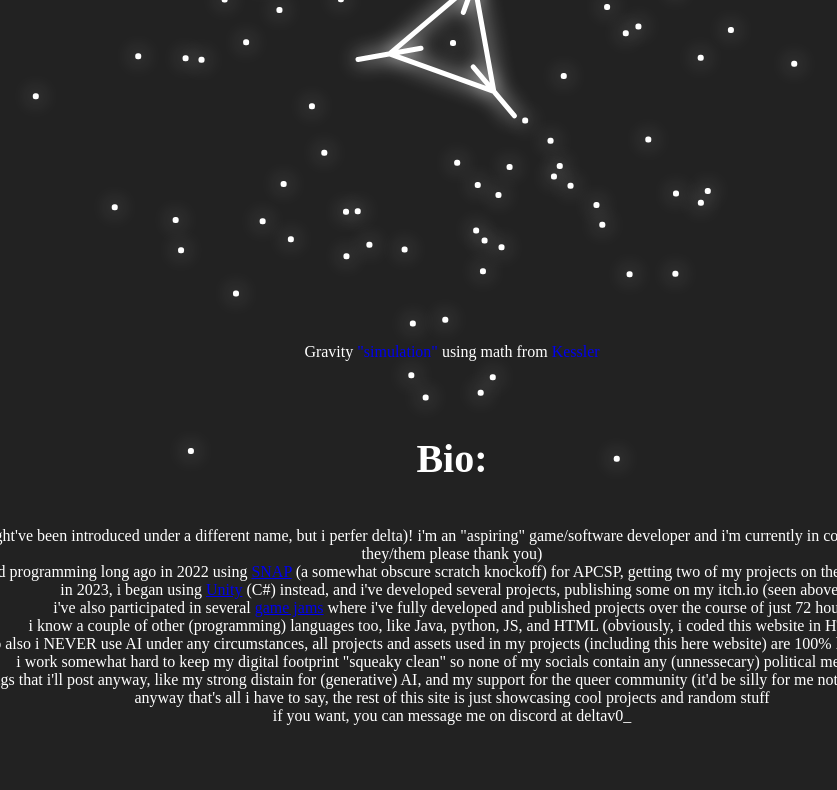
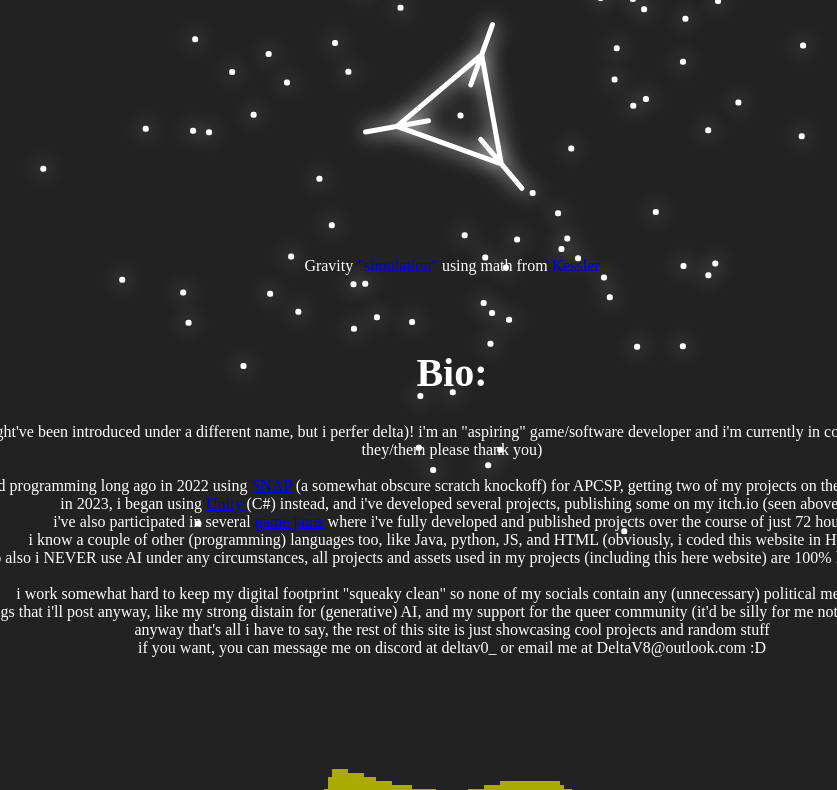
Before and after one commit to DeltaV0/HitWebsite, a plain HTML site: page index.html in a window 1280 px wide. Shown: the part 358-1148 px from the top of the page, without its empty margins (188-1025 px from the left). Before the commit the page ends 1099 px from the top, so only its background shows below. Drawn offline with Linux system fonts and the light colour scheme; animation ran at ten frames a second.

Commit message:
terrain generator example

```diff
--- a/index.html
+++ b/index.html
@@ -21,27 +21,28 @@
         </nav>
 
 
-        <canvas id="myCanvas" width="1028" height="1028" style="
+        <canvas id="grav" width="512" height="1028" style="
     padding: 0;
     margin: auto;
+    align-items: center;
+    text-align:center;
     display: block;
-    width: 1028px;
-    height: 1028px;
-    position: absolute;
-    top: 0;
-    bottom: 0;
+    height:1028px;
+    width:512px;
+    position: relative;
+    top: -384px;
+
     left: 0;
-    right: 0; image-rendering: pixelated; image-rendering: crisp-edges; z-index: -1;">
+    right: 0;z-index: -1;">
         </canvas>
 
         <script>
-        var c = document.getElementById("myCanvas");
+        var c = document.getElementById("grav");
         var ctx = c.getContext("2d");
         var timer = Math.random() * 25;
         ctx.CanvasImageSmoothing = false;
         ctx.translate(0.5, 0.5)
-            ctx.shadowBlur = 20;
-            ctx.shadowColor = "white";
+
 
         var then = 0;
         var time;
@@ -73,15 +74,26 @@
 
 
 
+
         if ( deltaTime > 20) {
+
 
             then = time - (deltaTime % 20);
 
             timer = timer + 0.01;
 
             ctx.beginPath();
+            c.width =  window.innerWidth  / 1;
+            c.style.width = 1 * window.innerWidth  / 1 + "px";
+
+            ctx.strokeStyle = "white";
             ctx.lineJoin = "round";
+            ctx.shadowBlur = 20;
+            ctx.shadowColor = "white";
+
             ctx.clearRect(0, 0, c.width, c.height);
+
+
             ctx.lineWidth = 5;
 
             ctx.moveTo(decalSize * Math.cos(timer) + c.width/2, decalSize * Math.sin(timer) + c.height/2);
@@ -107,6 +119,7 @@
 
             ctx.strokeRect(c.width/2, c.height/2,1,1);
 
+
          /*   var off = Math.sin(timer * 2.125) * 3;
             var off2 = Math.cos(timer * 1.25) * 3;
             var speed = 3;
@@ -130,7 +143,7 @@
 
 
 
-            ctx.strokeStyle = "white";
+
             ctx.stroke();
 
         }
@@ -142,23 +155,129 @@
         </script>
 
 
-        <aside><p style="color:white; text-align:center; position: relative;top: 1000; font-family:asap;"><br><br><br><br><br><br><br><br><br><br><br><br><br><br><br><br><br><br><br>Gravity <a href="https://en.wikipedia.org/wiki/Kepler's_laws_of_planetary_motion#Position_as_a_function_of_time" style = "text-decoration:none;">"simulation"</a> using math from  <a href="https://deltav0.itch.io/kessler" style = "text-decoration:none;"> Kessler
+        <aside><p style="color:white; text-align:center; position: relative;top: -772px; font-family:asap;">Gravity <a href="https://en.wikipedia.org/wiki/Kepler's_laws_of_planetary_motion#Position_as_a_function_of_time" style = "text-decoration:none;">"simulation"</a> using math from  <a href="https://deltav0.itch.io/kessler" style = "text-decoration:none;"> Kessler
            </p>
             </a></aside>
 
-        <header><h1 style="color:white; text-align:center; font-size:250%; font-family:asap;"><br><strong>Bio:</strong></h1></header>
+        <header><h1 style="color:white; text-align:center; font-size:250%; font-family:asap;top: -772px;position: relative;"><br><strong>Bio:</strong></h1></header>
 
-         <aside><p style="color:white; text-align:center; position: relative;top: 1000; font-family:asap;">
-           <br> hi hello i'm delta (i might've been introduced under a different name, but i perfer delta)! i'm an "aspiring" game/software developer and i'm currently in college (also i'm nonbinary and une they/them please thank you)
-           <br> i initially started programming long ago in 2022 using <a href="https://snap.berkeley.edu/">SNAP</a> (a somewhat obscure scratch knockoff) for APCSP, getting two of my projects on the front page of the website
+         <aside><p style="color:white; text-align:center; position: relative;top: -772px; font-family:asap;">
+           hi hello i'm delta (i might've been introduced under a different name, but i perfer delta)! i'm an "aspiring" game/software developer and i'm currently in college (also i'm nonbinary and use they/them please thank you)
+           <br><br> i initially started programming long ago in 2022 using <a href="https://snap.berkeley.edu/">SNAP</a> (a somewhat obscure scratch knockoff) for APCSP, getting two of my projects on the front page of the website
            <br> in 2023, i began using <a href="https://snap.berkeley.edu/">Unity</a> (C#) instead, and i've developed several projects, publishing some on my itch.io (seen above)
            <br> i've also participated in several <a href="https://solodevelopment.org/jams">game jams</a> where i've fully developed and published projects over the course of just 72 hours
            <br> i know a couple of other (programming) languages too, like Java, python, JS, and HTML (obviously, i coded this website in HTML)
            <br> also also i NEVER use AI under any circumstances, all projects and assets used in my projects (including this here website) are 100% human made!!
-           <br> i work somewhat hard to keep my digital footprint "squeaky clean" so none of my socials contain any (unnessecary) political messaging
+           <br><br> i work somewhat hard to keep my digital footprint "squeaky clean" so none of my socials contain any (unnecessary) political messaging
            <br> there are some things that i'll post anyway, like my strong distain for (generative) AI, and my support for the queer community (it'd be silly for me not to) and also nuclear energy!!
            <br> anyway that's all i have to say, the rest of this site is just showcasing cool projects and random stuff
-           <br> if you want, you can message me on discord at deltav0_
+           <br> if you want, you can message me on discord at deltav0_ or email me at DeltaV8@outlook.com :D
+           </p>
+            </aside>
+
+        <canvas id="nation" width="2048" height="2048" style="
+    padding: 0;
+    margin: auto;
+    align-items: center;
+    text-align:center;
+    display: block;
+    height:1024px;
+    width:1024px;
+    position: relative;
+    top: -772px;
+
+    left: 0;
+    right: 0;z-index: -1;">
+        </canvas>
+
+        <script>
+        var c2 = document.getElementById("nation");
+        var ctx2 = c2.getContext("2d");
+        var posx1 = [];
+        var posy1 = [];
+
+        ctx2.fillStyle = "0000ff";
+        for(let i = 0; i < 16; i++){
+            posx1[i] = Math.random() * 512 - 128 + 1024;
+            posy1[i] = Math.random() * 512 - 128 + 1024;
+        }
+         for(let i = 16; i < 32; i++){
+            var a  = Math.random() * 1/4 - 1/8 + 3/3;
+            posx1[i] = Math.random() * 256 - 128 + 1024 + Math.cos(2 * Math.PI * a) * 512;
+            posy1[i] = Math.random() * 256 - 128 + 1024 + Math.sin(2 * Math.PI * a) * 512;
+        } for(let i = 32; i < 32 + 16; i++){
+            var a  = Math.random() * 1/4 - 1/8 + 1/3;
+            posx1[i] = Math.random() * 256 - 128 + 1024 + Math.cos(2 * Math.PI * a) * 512;
+            posy1[i] = Math.random() * 256 - 128 + 1024 + Math.sin(2 * Math.PI * a) * 512;
+        }
+        for(let i = 32 + 16; i < 64; i++){
+            var a  = Math.random() * 1/4 - 1/8 + 2/3;
+            posx1[i] = Math.random() * 256 - 128 + 1024 + Math.cos(2 * Math.PI * a) * 512;
+            posy1[i] = Math.random() * 256 - 128 + 1024 + Math.sin(2 * Math.PI * a) * 512;
+        }
+
+        for(let i = 64; i < 64 + 32; i++){
+            var a  = Math.random();
+            posx1[i] = 1024 + Math.cos(2 * Math.PI * a) * 1024 / (Math.random() * 0.1 + 0.9);
+            posy1[i] = 1024 + Math.sin(2 * Math.PI * a) * 1024 / (Math.random() * 0.1 + 0.9);
+        }
+
+
+        for(let x1 = 0; x1 < 512; x1++){
+            for(let y1 = 0; y1 < 512; y1++){
+                var min = ((Math.pow(0-(x1 * 8),2))+(Math.pow(0-(y1 * 8),2))) / 32 + 1024*Math.sin(Math.atan2((x1-256) * 8,(y1-256) * 8) * 16)*16;
+                var index = -100000000;
+                var positionalOffsetx = Math.sin(Math.atan2((x1-256) * 8,(y1-256) * 8) * 32)*16;
+                var positionalOffsety = Math.sin(Math.atan2((x1-256) * 8,(y1-256) * 8) * -32)*16;
+
+                ctx2.beginPath();
+                for(let i = 0; i < posx1.length; i++){
+                    if(0.25 * ((Math.pow((posx1[i] + positionalOffsetx)-(x1 * 8),2))+(Math.pow((posy1[i] + positionalOffsety)-(y1 * 8),2))) + 2 * (Math.max(Math.abs((posx1[i] + positionalOffsetx)-(x1 * 8)),Math.abs((posy1[i] + positionalOffsety)-(y1 * 8)))) < min){
+                        min = 0.25 * ((Math.pow((posx1[i] + positionalOffsetx)-(x1 * 8),2))+(Math.pow((posy1[i] + positionalOffsety)-(y1 * 8),2))) + 2 * (Math.max(Math.abs((posx1[i] + positionalOffsetx)-(x1 * 8)),Math.abs((posy1[i] + positionalOffsety)-(y1 * 8)))) ;
+
+                        index = i;
+                    }
+                }
+                if(index == -100000000){
+                    ctx2.fillStyle  = "#00000000";
+                } else if(index - 16 < 0){
+                    ctx2.fillStyle  = "#00aa00";
+                    if(min < 64 && index % 2 == 0){
+                        ctx2.fillStyle  = "black";
+                    }
+                } else if(index - 16 < 16){
+                    ctx2.fillStyle  = "#aa0000";
+                    if(min < 64 && index % 2 == 0){
+                        ctx2.fillStyle  = "black";
+                    }
+                } else if(index - 16 < 32){
+                    ctx2.fillStyle  = "#0000aa";
+                    if(min < 64 && index % 2 == 0){
+                        ctx2.fillStyle  = "black";
+                    }
+                } else if(index - 16 < 32 + 16){
+                    ctx2.fillStyle  = "#aaaa00";
+                    if(min < 64 && index % 2 == 0){
+                        ctx2.fillStyle  = "black";
+                    }
+                } else {
+                    ctx2.fillStyle  = "#00000000";
+                }
+               ctx2.fillRect(x1 * 8, y1 * 8,8,8);
+               ctx2.stroke();
+            }
+        }
+        requestAnimationFrame(anim);
+
+
+        function anim(time){
+           // c2.width = 2048;//window.innerWidth  / 2;
+          //  c2.style.width = 1 * window.innerWidth / 2 + "px";
+            requestAnimationFrame(anim);
+        }
+        </script>
+
+        <aside><p style="color:white; text-align:center; position: relative;top: -772px; font-family:asap;">VERY simplified implementation of a terrain generator on an unreleased project i'm working on (black dots are cities, nations are coloured respectively)
            </p>
             </aside>
 
```
